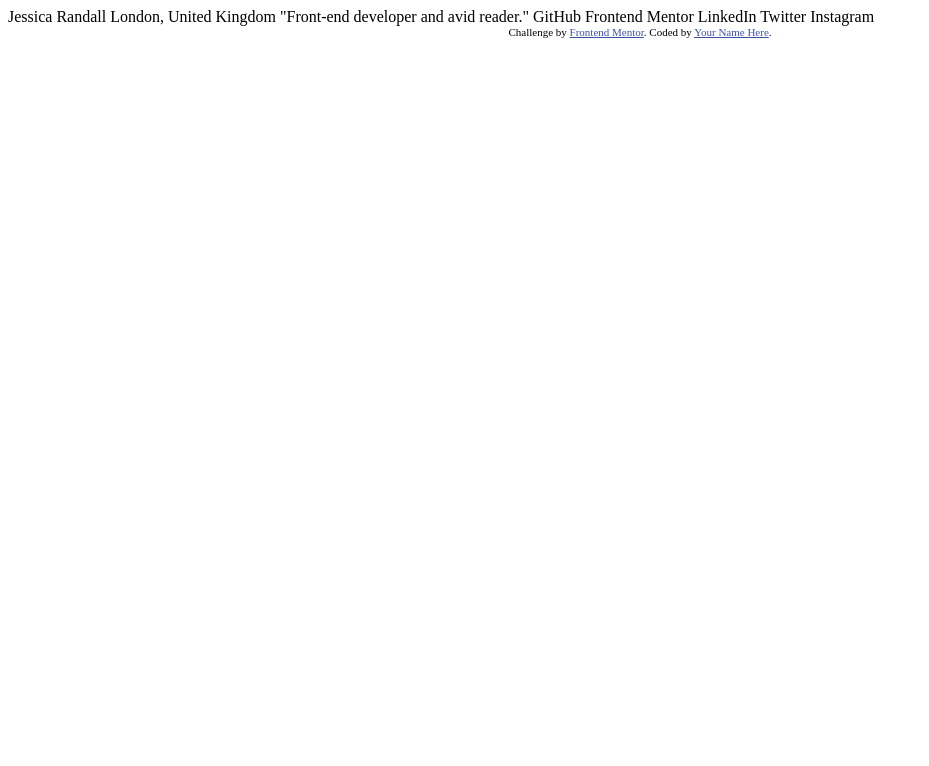
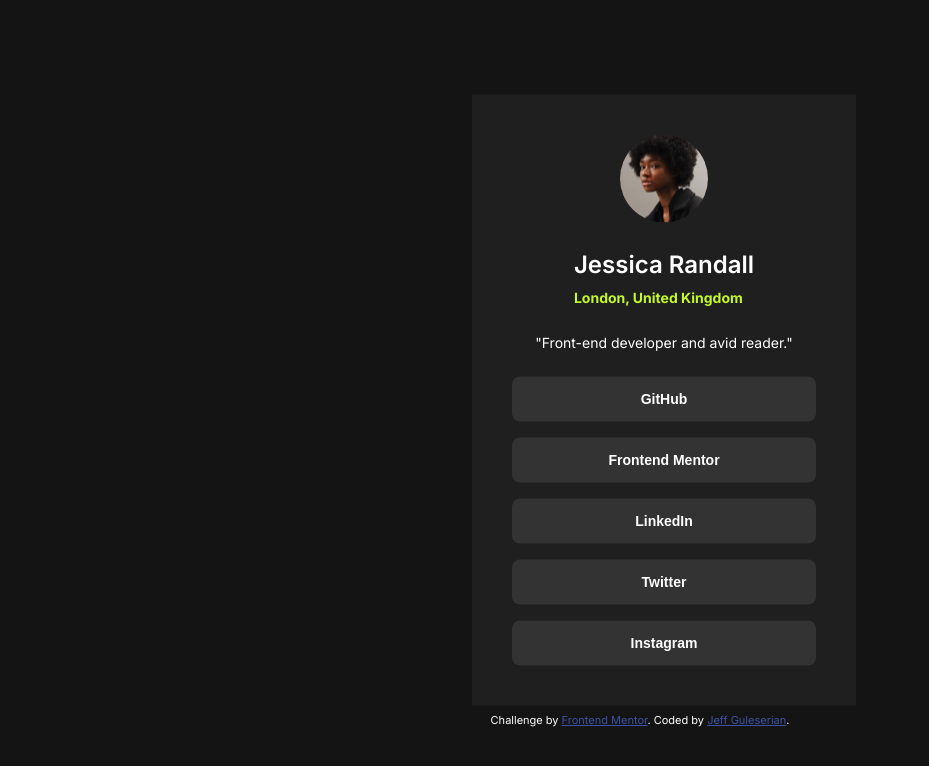
Before and after one commit to jguleserian/FMC-Social-Links-Profile, a plain HTML site: page index.html in a window 1280 px wide. Shown: the whole page, without its empty margins (0-929 px from the left). Drawn offline with Linux system fonts and the light colour scheme.

Commit message:
draft 1: desktop version completed

```diff
--- a/index.html
+++ b/index.html
@@ -1,34 +1,49 @@
 <!DOCTYPE html>
 <html lang="en">
-<head>
-  <meta charset="UTF-8">
-  <meta name="viewport" content="width=device-width, initial-scale=1.0"> <!-- displays site properly based on user's device -->
+  <head>
+    <meta charset="UTF-8" />
+    <meta name="viewport" content="width=device-width, initial-scale=1.0" />
+    <link
+      rel="icon"
+      type="image/png"
+      sizes="32x32"
+      href="./assets/images/favicon-32x32.png"
+    />
 
-  <link rel="icon" type="image/png" sizes="32x32" href="./assets/images/favicon-32x32.png">
-
-  <title>Frontend Mentor | Social links profile</title>
-
-  <!-- Feel free to remove these styles or customise in your own stylesheet 👍 -->
-  <style>
-    .attribution { font-size: 11px; text-align: center; }
-    .attribution a { color: hsl(228, 45%, 44%); }
-  </style>
-</head>
-<body>
-
-  Jessica Randall
-  London, United Kingdom
-  "Front-end developer and avid reader."
-
-  GitHub
-  Frontend Mentor
-  LinkedIn
-  Twitter
-  Instagram
-
-  <div class="attribution">
-    Challenge by <a href="https://www.frontendmentor.io?ref=challenge" target="_blank">Frontend Mentor</a>.
-    Coded by <a href="#">Your Name Here</a>.
-  </div>
-</body>
+    <title>Frontend Mentor | Social links profile</title>
+    <link rel="stylesheet" href="styles/styles.css" />
+  </head>
+  <body id="social-links-profile">
+    <main id="main-content">
+      <h1 class="invisible">Social Link Profile</h1>
+      <header id="profile-header">
+        <img
+          class="profile-pic"
+          src="assets/images/avatar-jessica.jpeg"
+          alt="Profile picture of Jessica Randall"
+        />
+        <div>
+          <h2 class="profile-name">Jessica Randall</h2>
+          <p class="profile-location">London, United Kingdom</p>
+        </div>
+        <p class="profile-snipet">"Front-end developer and avid reader."</p>
+      </header>
+      <section id="links">
+        <button type="button" class="link">GitHub</button>
+        <button type="button" class="link">Frontend Mentor</button>
+        <button type="button" class="link">LinkedIn</button>
+        <button type="button" class="link">Twitter</button>
+        <button type="button" class="link">Instagram</button>
+      </section>
+    </main>
+    <footer id="attribution">
+      Challenge by
+      <a
+        href="https://www.frontendmentor.io?ref=challenge"
+        target="_blank"
+        rel="noopener"
+        >Frontend Mentor</a
+      >. Coded by <a href="#">Jeff Guleserian</a>.
+    </footer>
+  </body>
 </html>
--- /dev/null
+++ b/styles/styles.css
@@ -0,0 +1,117 @@
+@import url('https://fonts.googleapis.com/css2?family=Figtree:ital,wght@0,300..900;1,300..900&family=Inter:wght@100..900&display=swap');
+
+:root {
+  font-size: 62.5%;
+  --color-green: hsl(75, 94%, 57%);
+  --color-white: hsl(0, 0%, 100%);
+  --color-grey-700: hsl(0, 0%, 20%);
+  --color-grey-800: hsl(0, 0%, 12%);
+  --color-grey-900: hsl(0, 0%, 8%);
+}
+
+* {
+  margin: 0;
+  padding: 0;
+  border: none;
+}
+
+body#social-links-profile {
+  font-size: 1.4rem;
+  color: var(--color-white);
+  font-family: "Inter", sans-serif;
+  font-optical-sizing: auto;
+  background-color: var(--color-grey-900);
+}
+
+main#main-content {
+  position: absolute;
+  top: 50%;
+  left: 50%;
+  transform: translate(-50%, -50%);
+  width: 100%;
+  max-width: 30.4rem;
+  padding: 4rem;
+  margin: 0 2.4rem;
+  display: flex;
+  flex-direction: column;
+  justify-content: center;
+  align-items: center;
+  background-color: var(--color-grey-800);
+}
+
+h1.invisible {
+  position: absolute;
+  color: var(--color-grey-900);
+  left: -200rem;
+}
+
+#profile-header {
+  display: flex;
+  flex-direction: column;
+  justify-content: flex-start;
+  align-items: center;
+  gap: 2.4rem;
+}
+
+.profile-pic {
+  width: 8.8rem;
+  border-radius: 50%;
+
+}
+
+.profile-name {
+  font-weight: 600;
+  font-size: 2.4rem;
+  line-height: 150%;
+}
+
+.profile-location {
+  font-weight: 700;
+  font-size: 1.4rem;
+  line-height: 150%;
+  margin-top: .4rem;
+  color: var(--color-green);
+}
+
+.profile-snipet {
+  font-size: 1.4rem;
+  line-height: 150%;
+  font-weight: 400;
+  margin-bottom: 2.4rem;
+}
+
+section#links {
+  display: flex;
+  flex-direction: column;
+  gap: 1.6rem;
+  width: 100%;
+}
+
+.link {
+  padding: 1.2rem;
+  background-color: var(--color-grey-700);
+  color: var(--color-white);
+  font-size: 1.4rem;
+  font-weight: 700;
+  line-height: 150%;
+  border-radius: .8rem;
+}
+
+.link:hover {
+  cursor: pointer;
+  background-color: var(--color-green);
+  color: var(--color-grey-700);
+}
+
+footer#attribution {
+  position: absolute;
+  top: 50%;
+  left: 50%;
+  transform: translate(-50%, calc(-50% + 32rem));
+  font-size: 11px;
+  text-align: center;
+}
+
+footer#attribution a {
+  color: hsl(228, 45%, 44%);
+}
```
Also changed, not shown: 2 other files.
